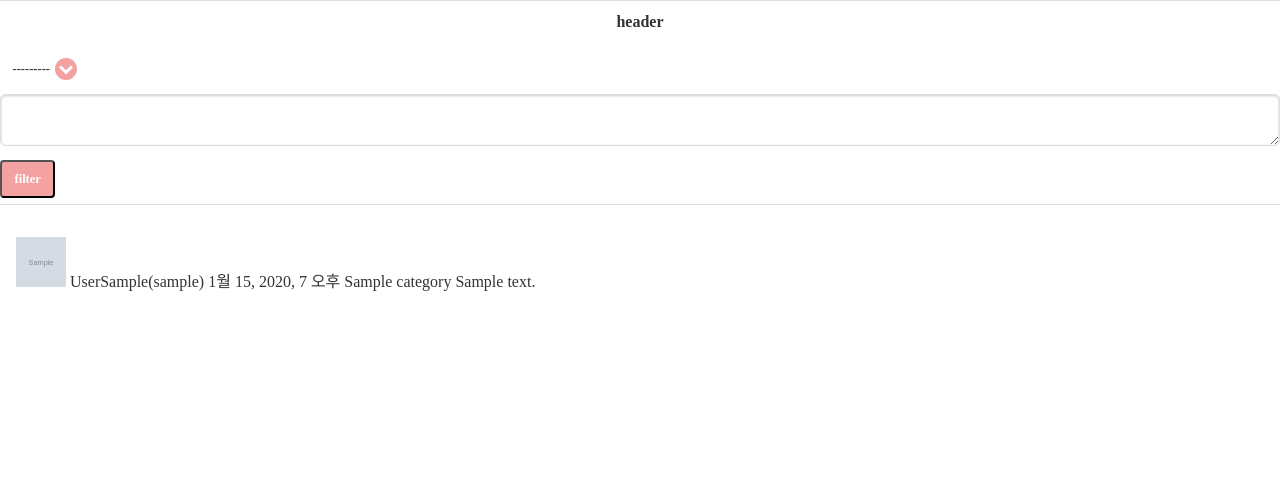
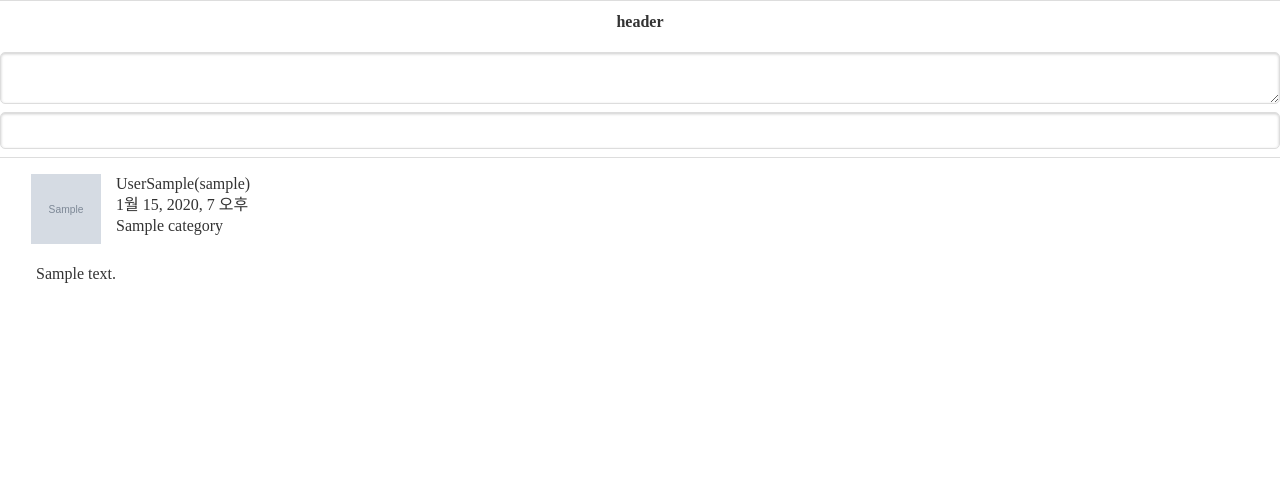
Before and after one commit to heenie/webapp, a Django app: template templates/newsfeed.html in a window 1280 px wide. Shown: the top 490 px of the page. Run offline with Django 3.2, Linux system fonts and the light colour scheme; the template is opened without the code that fills it: values that come from a table or form of the project are taken from there, others are empty; tables that the repository leaves empty hold one stand-in row (values such as "Sample post"); grey boxes marked "Sample" are stand-in pictures; form fields are guessed from the names that the template uses; some libraries are stand-ins or nearby versions; some web fonts are replaced.

Commit message:
newsfeed
newsfeed 수정

```diff
--- a/templates/newsfeed.html
+++ b/templates/newsfeed.html
@@ -1,30 +1,32 @@
 {% extends 'base_newsfeed.html' %}
 
 {% block page_content %}
-    {#    {% include "search.html" %}#}
     <div data-role="header">
         <h1>header</h1>
-        <form action="" method="get">
-            {% for field in search_form %}
-            {{ field }}
-            {% endfor %}
-            <button type="submit">filter</button>
-        </form>
+        {{ filter_form.content }}
+        {{ filter_form.category }}
     </div>
 
     <div data-role="content">
     {% for article in articles %}
-        <p>
-        <img src="{{ article.student.get_image.url }}" width="50" height="50" alt="default image"/>
-        {{ article.student }}
-        {{ article.datetime }}
-        {{ article.category }}
-        {{ article.content }}
-        </p>
+        <div style="width: 500px; height: 70px;">
+            <div style="float: left; width: 100px; height: 70px; text-align: center; vertical-align: middle">
+                <img src="{{ article.student.get_image.url }}" width="70" height="70" alt="default image"/>
+            </div>
+
+            <div style="float: left; width: 300px; height: 70px; vertical-align: middle">
+                {{ article.student }} <br>
+                {{ article.datetime }} <br>
+                {{ article.category }} <br>
+            </div>
+        </div>
+
+        <div style="clear: left; width: 500px; height: auto; margin: 20px">
+            {{ article.content }}
+        </div>
     {% endfor %}
     </div>
 
     {% include "newsfeed_footer.html" %}
 
-
 {% endblock %}
```
